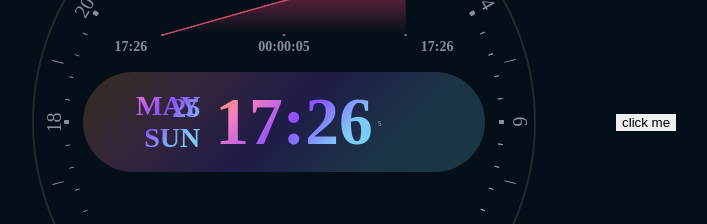
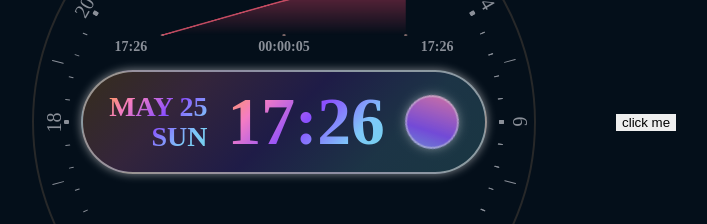
Before and after one commit to huynhthuoc/Fordev, a React (Create React App) app: page / in a window 1280 px wide. Shown: the part 278-502 px from the top of the page, without its empty margins (32-739 px from the left). Built offline with nearby package versions, Linux system fonts and the light colour scheme.

Commit message:
update file style MainDisplayWatch

```diff
--- a/src/Pages/Home/WatchBanner/components/MainDisplayWatch.jsx
+++ b/src/Pages/Home/WatchBanner/components/MainDisplayWatch.jsx
@@ -36,7 +36,7 @@ const MainDisplayWatch = () => {
       <div className="mainDisplayWatch-time">
         <h2>{dates.time}</h2>
       </div>
-      <div className="mainDisplayWatch-circle">s</div>
+      <div className="mainDisplayWatch-circle"></div>
     </div>
   );
 };
--- a/src/Pages/Home/WatchBanner/styles/MainDisplayWatch.scss
+++ b/src/Pages/Home/WatchBanner/styles/MainDisplayWatch.scss
@@ -14,6 +14,7 @@
   height: 10rem;
   width: 85%;
   border-radius: 20rem;
+  gap: 2rem;
   background: linear-gradient(
     135deg,
     rgba(255, 166, 41, 0.2),
@@ -22,16 +23,15 @@
     rgba(126, 201, 249, 0.2),
     rgba(112, 211, 228, 0.2)
   );
+  border: 0.2rem solid rgba(255, 255, 255, 0.5);
+  box-shadow: 0 0 1rem rgba(255, 255, 255, 0.5);
   margin: 0 auto;
-  gap: 0.5rem;
   padding: 0 1rem;
   .mainDisplayWatch-date {
     text-align: end;
     font-size: 2.8rem;
     line-height: 0.2rem;
     font-weight: $font-weight-big;
-    flex: 1;
-    padding: 0rem 1rem;
     background: linear-gradient(
       135deg,
       #ffa629,
@@ -46,8 +46,6 @@
   .mainDisplayWatch-time {
     height: 10rem;
     font-size: 4.5rem;
-    flex: 1;
-    margin: 0 auto;
     @include flexCenter(true);
     background: linear-gradient(
       135deg,
@@ -62,6 +60,48 @@
     transition: all linear 1.2s;
   }
   .mainDisplayWatch-circle {
-    flex: 1;
+    border-radius: 50%;
+    width: 5rem;
+    height: 5rem;
+    background: linear-gradient(
+      0deg,
+      #ffa629,
+      #f47cc3,
+      #8a4fff,
+      #7ec9f9,
+      #70d3e4
+    );
+    background-size: 300% 300%;
+    border: 0.2rem solid rgba(255, 255, 255, 0.5);
+    box-shadow: 0 0 10px rgba(255, 255, 255, 0.5);
+
+    animation: rotates 10s infinite linear;
+    @keyframes rotates {
+      0% {
+        transform: rotate(0deg);
+        background-position: 0% 50%;
+        opacity: 1;
+      }
+      25% {
+        transform: rotate(90deg);
+        background-position: 50% 50%;
+        opacity: 0.9;
+      }
+      50% {
+        transform: rotate(180deg);
+        background-position: 100% 50%;
+        opacity: 0.8;
+      }
+      75% {
+        transform: rotate(270deg);
+        background-position: 50% 100%;
+        opacity: 0.7;
+      }
+      100% {
+        transform: rotate(360deg);
+        background-position: 0% 50%;
+        opacity: 1;
+      }
+    }
   }
 }
```
